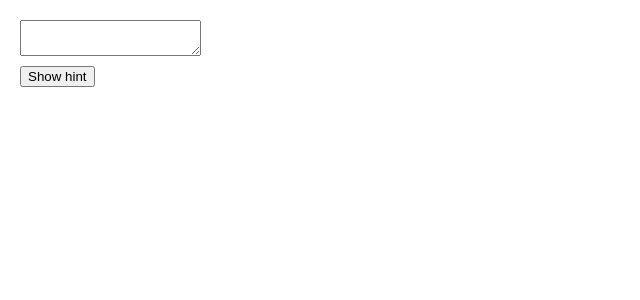
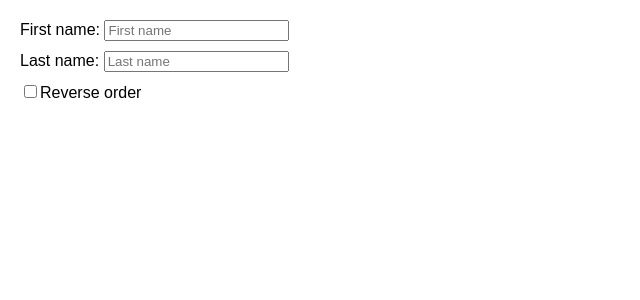
Before and after one commit to zcarc/beta-reactjs, a React (Create React App) app: page / in a window 1280 px wide. Shown: the top 300 px of the page, without its empty margins (0-640 px from the left). Built offline with nearby package versions, Linux system fonts and the light colour scheme.

Commit message:
Preserving and Resetting State: Swap two form fields

```diff
--- a/src/App.js
+++ b/src/App.js
@@ -1,40 +1,47 @@
 import { useState } from "react";
 
 export default function App() {
-  const [showHint, setShowHint] = useState(false);
-  if (showHint) {
+  const [reverse, setReverse] = useState(false);
+  let checkbox = (
+    <label>
+      <input
+        type="checkbox"
+        checked={reverse}
+        onChange={(e) => setReverse(e.target.checked)}
+      />
+      Reverse order
+    </label>
+  );
+  if (reverse) {
     return (
-      <div>
-        <p>
-          <i>Hint: Your favorite city?</i>
-        </p>
-        <Form />
-        <button
-          onClick={() => {
-            setShowHint(false);
-          }}
-        >
-          Hide hint
-        </button>
-      </div>
+      <>
+        <Field key="lastName" label="Last name" />
+        <Field key="firstName" label="First name" />
+        {checkbox}
+      </>
+    );
+  } else {
+    return (
+      <>
+        <Field key="firstName" label="First name" />
+        <Field key="lastName" label="Last name" />
+        {checkbox}
+      </>
     );
   }
+}
+
+function Field({ label }) {
+  const [text, setText] = useState("");
   return (
-    <div>
-      {null}
-      <Form />
-      <button
-        onClick={() => {
-          setShowHint(true);
-        }}
-      >
-        Show hint
-      </button>
-    </div>
+    <label>
+      {label}:{" "}
+      <input
+        type="text"
+        value={text}
+        placeholder={label}
+        onChange={(e) => setText(e.target.value)}
+      />
+    </label>
   );
 }
-
-function Form() {
-  const [text, setText] = useState("");
-  return <textarea value={text} onChange={(e) => setText(e.target.value)} />;
-}
--- a/src/styles.css
+++ b/src/styles.css
@@ -46,4 +46,4 @@
   padding-left: 20px;
 }
 
-textarea { display: block; margin: 10px 0; }
+label { display: block; margin: 10px 0; }
```
